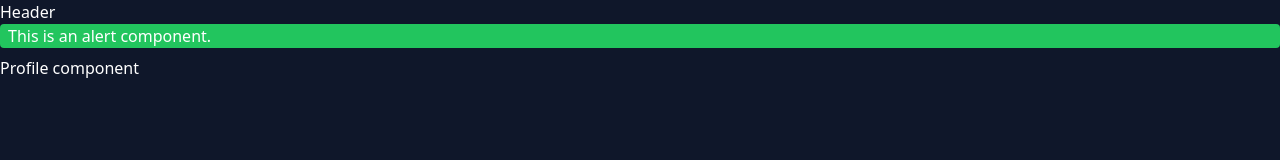
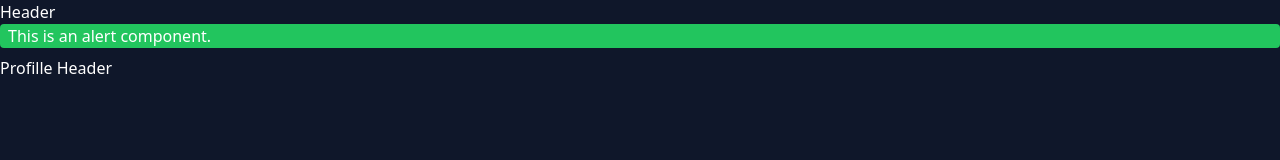
Before and after one commit to leila0202/fcc-nuxt3, a Nuxt app in the folder nuxt3-starter-new/: page / in a window 1280 px wide. Shown: the top 160 px of the page. Built offline with nearby package versions, Linux system fonts and the light colour scheme.

Commit message:
added new sub component to the profile component and used it

```diff
--- /dev/null
+++ b/nuxt3-starter-new/components/Profile/Header/index.vue
@@ -0,0 +1,9 @@
+<script setup>
+
+</script>
+
+<template>
+    <div>
+        Profille Header
+    </div>
+</template>
--- a/nuxt3-starter-new/components/Profile/index.vue
+++ b/nuxt3-starter-new/components/Profile/index.vue
@@ -1,6 +1,6 @@
 <template>
   <div>
-    Profile component
+    <ProfileHeader />
   </div>
 </template>
 
```
